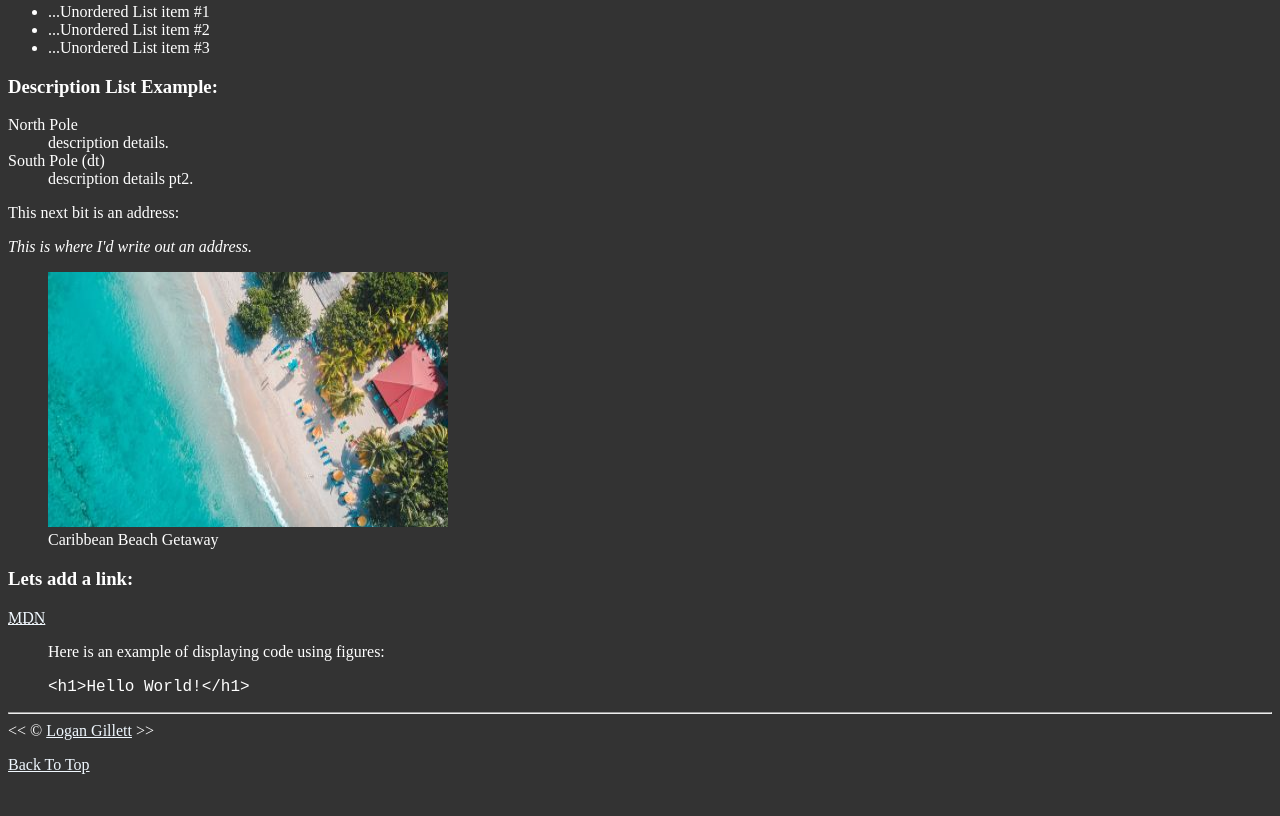
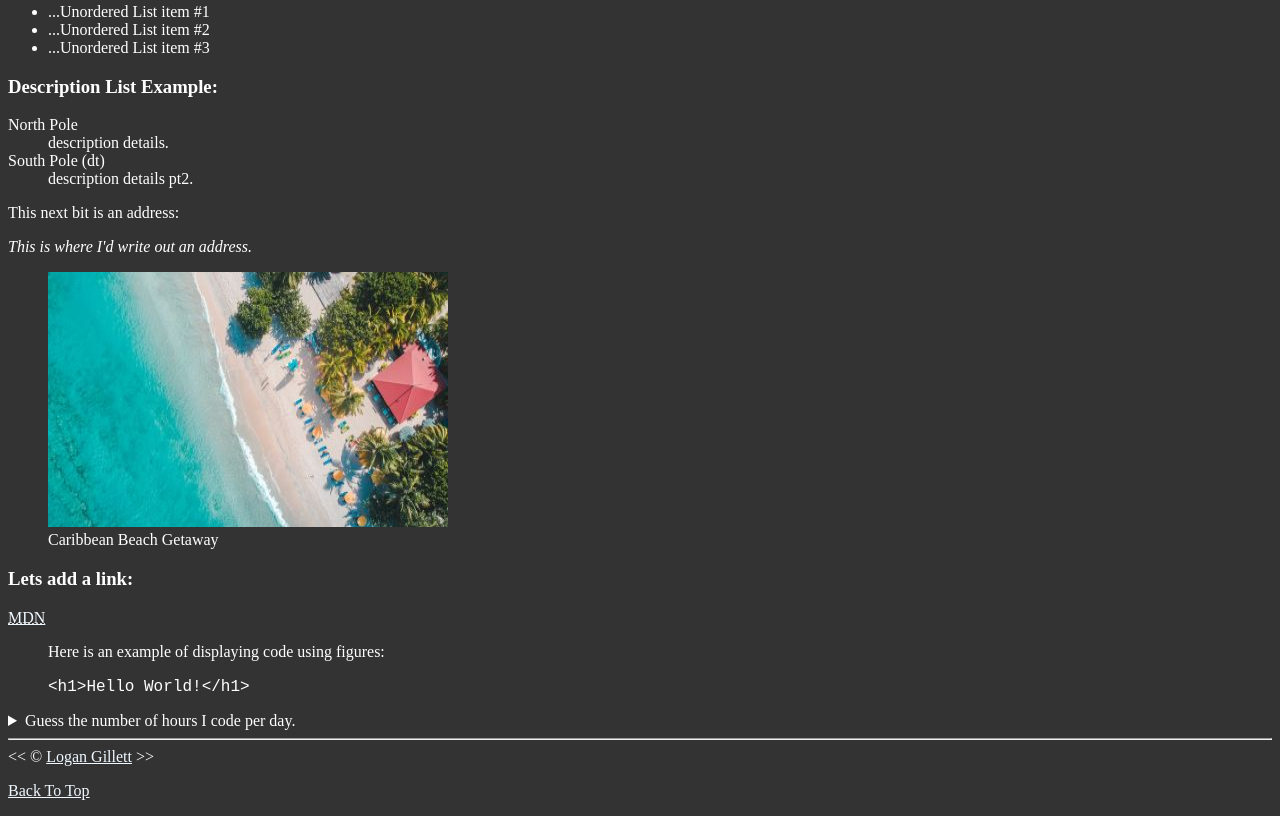
Before and after one commit to LogaGill489/html-outline-full, a plain HTML site: page 06-lesson/index.html in a window 1280 px wide. Shown: the part 692-1508 px from the top of the page. Before the commit the page ends 1482 px from the top, so only its background shows below. Drawn offline with Linux system fonts and the light colour scheme.

Commit message:
Added an aside feature.

```diff
--- a/06-lesson/index.html
+++ b/06-lesson/index.html
@@ -129,6 +129,13 @@
           <code> &lt;h1&gt;Hello World!&lt;/h1&gt; </code>
         </p>
       </figure>
+
+      <aside>
+        <details>
+          <summary>Guess the number of hours I code per day.</summary>
+          <p>I write 25 hours a day!</p>
+        </details>
+      </aside>
     </main>
 
     <footer>
```
